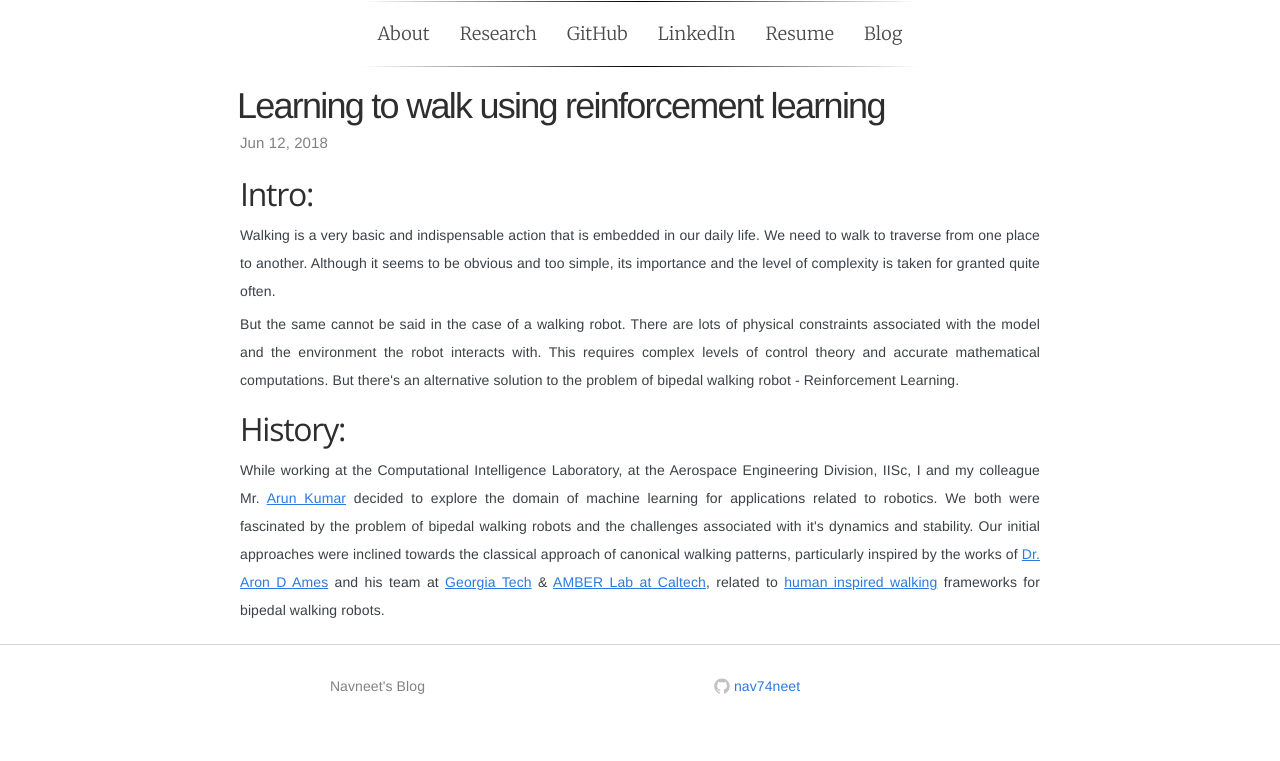
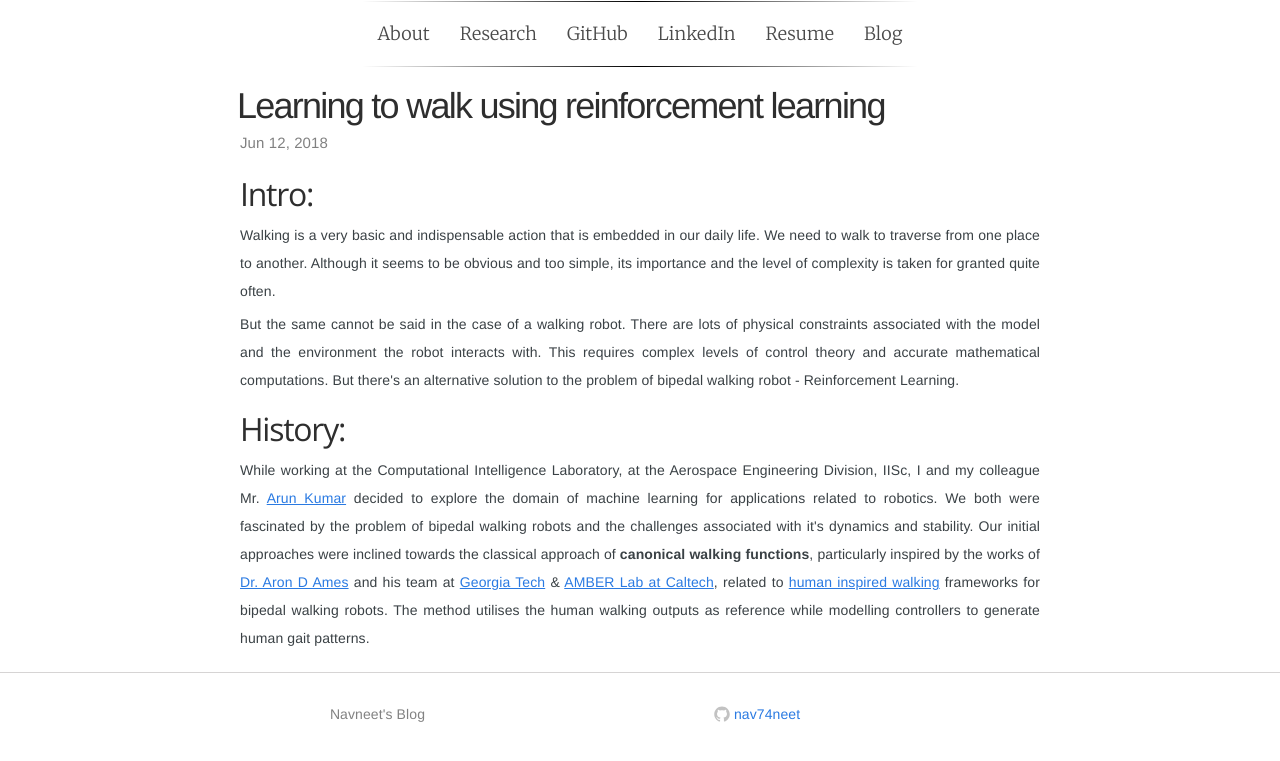
Before and after one commit to navuboy/navuboy.github.io, a Jekyll site: the page built from _posts/2018-06-12-ddpg.md, in a window 1280 px wide. Shown: the top 761 px of the page. Built offline with Jekyll 4.4.1, drawn with Linux system fonts in a browser that asks for light colours; some web fonts are replaced.

Commit message:
Updated post

```diff
--- a/_posts/2018-06-12-ddpg.md
+++ b/_posts/2018-06-12-ddpg.md
@@ -12,4 +12,4 @@ tags: reinforcement learning, ddpg, bipedal walking,
 <p style="text-align:justify">But the same cannot be said in the case of a walking robot. There are lots of physical constraints associated with the model and the environment the robot interacts with. This requires complex levels of control theory and accurate mathematical computations. But there's an alternative solution to the problem of bipedal walking robot - Reinforcement Learning.</p>
 
 ## History:
-<p style="text-align:justify">While working at the Computational Intelligence Laboratory, at the Aerospace Engineering Division, IISc, I and my colleague Mr. <a href="https://www.linkedin.com/in/ioarun/" class="md-link">Arun Kumar</a> decided to explore the domain of machine learning for applications related to robotics. We both were fascinated by the problem of bipedal walking robots and the challenges associated with it's dynamics and stability. Our initial approaches were inclined towards the classical approach of canonical walking patterns, particularly inspired by the works of <a href="http://ames.gatech.edu/" class="md-link"> Dr. Aron D Ames</a> and his team at <a href="https://www.gatech.edu/" class="md-link">Georgia Tech</a> & <a href="http://www.bipedalrobotics.com/" class="md-link">AMBER Lab at Caltech</a>, related to <a href="http://ames.gatech.edu/ijbbr_2014.pdf" class="md-link">human inspired walking</a> frameworks for bipedal walking robots.</p>
+<p style="text-align:justify">While working at the Computational Intelligence Laboratory, at the Aerospace Engineering Division, IISc, I and my colleague Mr. <a href="https://www.linkedin.com/in/ioarun/" class="md-link">Arun Kumar</a> decided to explore the domain of machine learning for applications related to robotics. We both were fascinated by the problem of bipedal walking robots and the challenges associated with it's dynamics and stability. Our initial approaches were inclined towards the classical approach of <strong>canonical walking functions</strong>, particularly inspired by the works of <a href="http://ames.gatech.edu/" class="md-link"> Dr. Aron D Ames</a> and his team at <a href="https://www.gatech.edu/" class="md-link">Georgia Tech</a> & <a href="http://www.bipedalrobotics.com/" class="md-link">AMBER Lab at Caltech</a>, related to <a href="http://ames.gatech.edu/ijbbr_2014.pdf" class="md-link">human inspired walking</a> frameworks for bipedal walking robots. The method utilises the human walking outputs as reference while modelling controllers to generate human gait patterns.</p>
```
